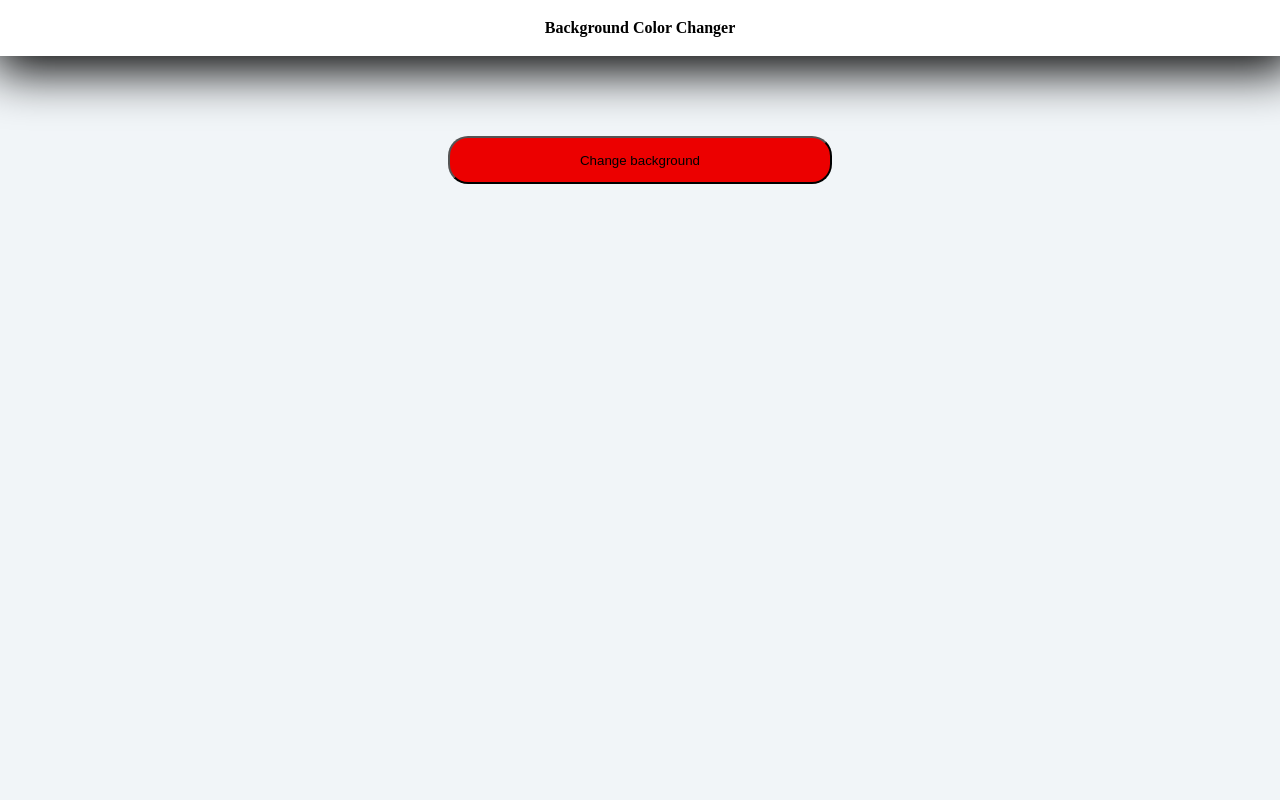
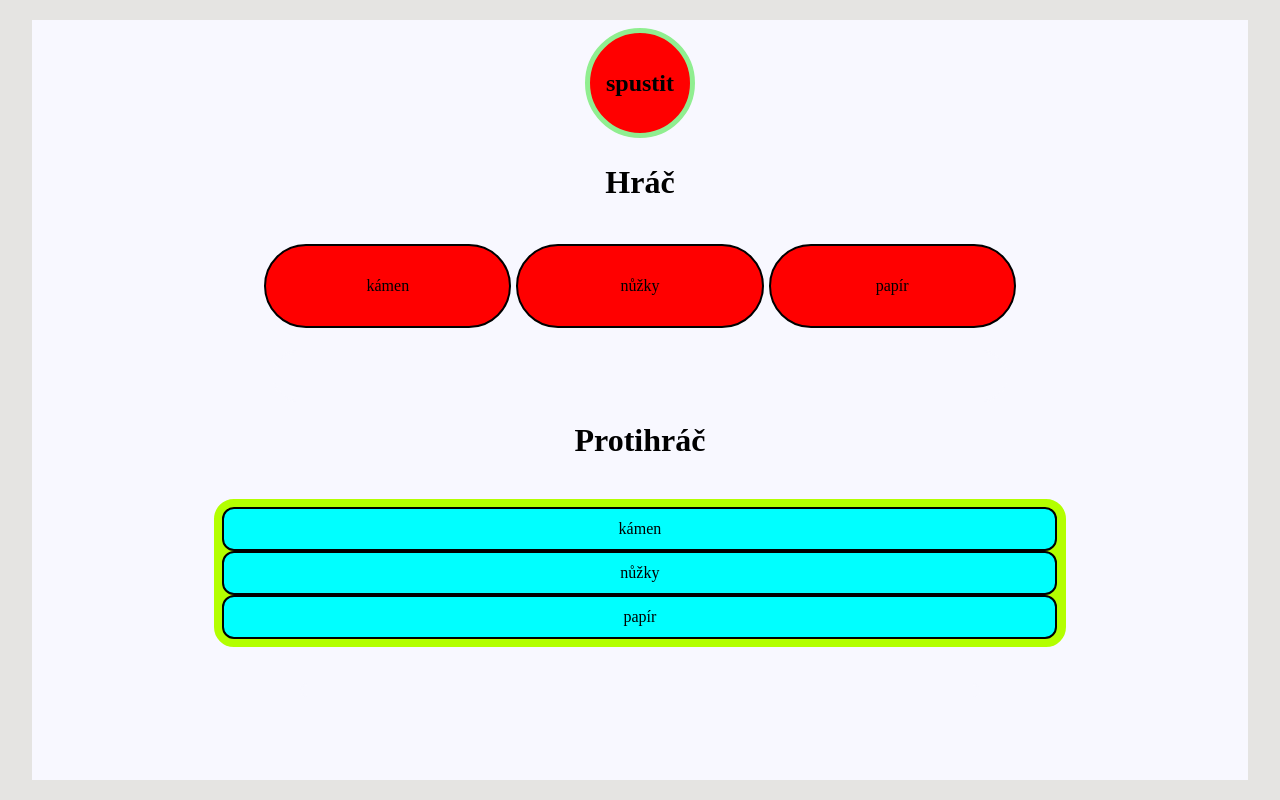
Before and after one commit to robisweb/robisweb.github.io, a plain HTML site: page index.html in a window 1280 px wide. Drawn offline with Linux system fonts and the light colour scheme.

Commit message:
Add files via upload

```diff
--- a/index.html
+++ b/index.html
@@ -1,43 +1,45 @@
 <!DOCTYPE html>
 <html lang="cs">
 <head>
-    <link rel="stylesheet" href="main.css">
+    <link rel="stylesheet" href="style.css">
     <meta charset="UTF-8">
     <meta http-equiv="X-UA-Compatible" content="IE=edge">
     <meta name="viewport" content="width=device-width, initial-scale=1.0">
-    <title>Js</title>
+    <title>Kámen, nůžky, papír</title>
 </head>
 <body>
-    <header>
-        <nav id="nav"><h4>Background Color Changer</h4></nav>
-    </header>
-    <main>
+    <div id="container">
+        <div id='score'></div>
+        <div id="end"><center><div id="start" onclick="startHry()"><p>spustit</p></div></center></div>
+        <p id="text" align='center' style="font-size: 250%;"></p><br>
+        <div class="nadpis">
+            <center><h1 id="nadpis_hrac">Hráč</h1></center>
+        </div>
 
-            <button id="button">Change background</button>
-
-    </main>
-    <footer></footer>
-
-    <script>
-        const hex = [1,2,3,4,5,6,7,8,9,"A","B","C","D","E","F"];
-        const button = document.getElementById('button');
-
-        button.addEventListener("click", function(){
-
-            var color = "#";
-            for (let i = 0; i < 6; i++) {
-                color += hex[randomIndex()];
-            }
-
-            document.body.style.backgroundColor = color;
-
-        });
-
-        function randomIndex(){
-            return Math.floor(Math.random() * hex.length)
-        }
+        <div id="player">
+            <div id="kámen">kámen</div>
+            <div id="nůžky">nůžky</div>
+            <div id="papír">papír</div>
+        </div>
+        <center><div id="confirm" ><p></p></div></center>
+        <div class="nadpis">
+            <center><h1 id="nadpis_protihrac">Protihráč</h1></center>
+        </div>
 
 
-    </script>
+        <div id="enemy">
+            <div id="kámen_e">kámen</div>
+            <div id="nůžky_e">nůžky</div>
+            <div id="papír_e">papír</div>
+        </div>
+        <br>
+        <br>
+
+        <div id="komentar"></div>
+
+    </div>
+
+
+    <script src="script.js"></script>
 </body>
 </html>
--- /dev/null
+++ b/script.js
@@ -0,0 +1,141 @@
+let playerValue;
+var score = 0;
+document.getElementById('komentar').style.borderColor = '#f8f8ff';
+function startHry() {
+
+    let start = document.getElementById('start');
+    let text = document.getElementById('text');
+    text.innerHTML = 'vyberte si |kámen|nůžky|papír| ';
+
+
+    document.getElementById('kámen').addEventListener('click', function kámenP() {
+        playerValue = 0;
+        document.getElementById('nadpis_hrac').innerHTML = 'Hráč = kámen';
+        document.getElementById('confirm').innerHTML = 'potvrdit';
+        document.getElementById('confirm').style.background = 'aqua';
+        document.getElementById('confirm').style.borderColor = 'black';
+        console.log(playerValue);
+    })
+
+    document.getElementById('nůžky').addEventListener('click', function nůžkyP() {
+
+        playerValue = 1;
+        document.getElementById('nadpis_hrac').innerHTML = 'Hráč = nůžky';
+        document.getElementById('confirm').innerHTML = 'potvrdit';
+        document.getElementById('confirm').style.background = 'aqua';
+        document.getElementById('confirm').style.borderColor = 'black';
+        console.log(playerValue);
+
+    })
+
+    document.getElementById('papír').addEventListener('click', function papírP() {
+        playerValue = 2;
+        document.getElementById('nadpis_hrac').innerHTML = 'Hráč = papír';
+        document.getElementById('confirm').innerHTML = 'potvrdit';
+        document.getElementById('confirm').style.background = 'aqua';
+        document.getElementById('confirm').style.borderColor = 'black';
+        console.log(playerValue);
+    })
+
+    document.getElementById('confirm').addEventListener('click', function potvrdit() {
+        console.log(playerValue);
+
+        let array = ['kámen', 'nůžky', 'papír'];
+        var randomIndex = parseInt(Math.random()*array.length);
+        console.log(randomIndex);
+
+        if (playerValue == 0 && randomIndex == 0){
+            console.log('tie');
+            document.getElementById('komentar').innerHTML ='Nikdo nevyhrál';
+            document.getElementById('komentar').style.color = 'black';
+            document.getElementById('komentar').style.borderColor = 'black';
+        }else if (playerValue == 1 && randomIndex == 1){
+            console.log('tie');
+            document.getElementById('komentar').innerHTML = 'Nikdo nevyhrál';
+            document.getElementById('komentar').style.color = 'black';
+            document.getElementById('komentar').style.borderColor = 'black';
+        }else if (playerValue == 2 && randomIndex == 2){
+            console.log('tie');
+            document.getElementById('komentar').innerHTML = 'Nikdo nevyhrál';
+            document.getElementById('komentar').style.color = 'black';
+            document.getElementById('komentar').style.borderColor = 'black';
+        }
+
+        if (playerValue == 0 && randomIndex == 2){
+            console.log('E_win');
+            score=score-1;
+            document.getElementById('komentar').innerHTML = 'Vyhrává protivník';
+            document.getElementById('komentar').style.color = 'red';
+            document.getElementById('komentar').style.borderColor = 'red';
+
+        }else if (playerValue == 1 && randomIndex == 0){
+            console.log('E_win');
+            score=score-1;
+            document.getElementById('komentar').innerHTML = 'Vyhrává protivník';
+            document.getElementById('komentar').style.color = 'red';
+            document.getElementById('komentar').style.borderColor = 'red';
+        }else if (playerValue == 2 && randomIndex == 1){
+            console.log('E_win');
+            score=score-1;
+            document.getElementById('komentar').innerHTML = 'Vyhrává protivník';
+            document.getElementById('komentar').style.color = 'red';
+            document.getElementById('komentar').style.borderColor = 'red';
+        }
+
+        if (playerValue == 0 && randomIndex == 1){
+            console.log('P_win');
+            score=score+1;
+            document.getElementById('komentar').innerHTML = 'Vyhrává hráč';
+            document.getElementById('komentar').style.color = 'green';
+            document.getElementById('komentar').style.borderColor = 'green';
+        }else if (playerValue == 1 && randomIndex == 2){
+            console.log('P_win');
+            score=score+1;
+            document.getElementById('komentar').innerHTML = 'Vyhrává hráč';
+            document.getElementById('komentar').style.color = 'green';
+            document.getElementById('komentar').style.borderColor = 'green';
+        }else if (playerValue == 2 && randomIndex == 0){
+            console.log('P_win');
+            score=score+1;
+            document.getElementById('komentar').innerHTML = 'Vyhrává hráč';
+            document.getElementById('komentar').style.color = 'green';
+            document.getElementById('komentar').style.borderColor = 'green';
+        }
+
+        switch (randomIndex) {
+            case 0:
+                document.getElementById('nadpis_protihrac').innerHTML = 'Protihráč = kámen';
+                document.getElementById('kámen_e').style.backgroundColor = 'green';
+                document.getElementById('nůžky_e').style.backgroundColor = 'red';
+                document.getElementById('papír_e').style.backgroundColor = 'red';
+                break;
+                case 1:
+                document.getElementById('nadpis_protihrac').innerHTML = 'Protihráč = nůžky';
+                document.getElementById('kámen_e').style.backgroundColor = 'red';
+                document.getElementById('nůžky_e').style.backgroundColor = 'green';
+                document.getElementById('papír_e').style.backgroundColor = 'red';
+                break;
+            case 2:
+                document.getElementById('nadpis_protihrac').innerHTML = 'Protihráč = papír';
+                document.getElementById('kámen_e').style.backgroundColor = 'red';
+                document.getElementById('nůžky_e').style.backgroundColor = 'red';
+                document.getElementById('papír_e').style.backgroundColor = 'green';
+                break;
+        }
+        document.getElementById('score').innerHTML= 'Score: '+score;
+        console.log(score);
+        if (score > 0){
+            document.getElementById('score').style.color = 'green';
+        }else if(score < 0){
+            document.getElementById('score').style.color = 'red';
+        }else{
+            document.getElementById('score').style.color = 'black';
+        }
+
+
+    })
+
+
+    document.getElementById('end').innerHTML= '';
+
+};
--- /dev/null
+++ b/style.css
@@ -0,0 +1,107 @@
+*{
+    margin: 0;
+    padding: 0;
+}
+ #kámen, #nůžky, #papír{
+    background-color: red;
+    border-radius: 50px;
+    width: 20%;
+    height: 10vh;
+    display: inline-block;
+    text-align: center;
+    line-height: 10vh;
+    margin: 2.5px;
+    border: 2px solid;
+}
+ #player{
+    display: flex;
+    justify-content: center;
+    align-items: center;
+}
+.nadpis{
+    margin: 1vh 0 5vh;
+}
+#enemy{
+    margin: 5vh 15% 0 ;
+    border: 1vh solid rgb(179, 255, 0);
+    cursor: not-allowed;
+    border-radius: 20px;
+    background-color: rgb(179, 255, 0);
+}
+#kámen_e,#nůžky_e,#papír_e{
+    display: inline-block;
+    height: 5vh;
+    text-align: center;
+    line-height: 5vh;
+    border: 2px solid;
+    width: 99.5%;
+    border-radius: 1.5vh;
+    background-color: aqua;
+    transition: background 1s ease 0.2s;
+}
+#confirm{
+    margin: 20px;
+    display: block;
+    height: 6vh;
+    line-height: 6vh;
+    text-align: center;
+    border: 2px solid #f8f8ff;
+    width: 60%;
+    border-radius: 25px;
+
+    transition: background 1s ease 0.2s;
+    font-size: 150%;
+}
+#start{
+    border:5px solid lightgreen;
+    display: inline-block;
+    height: 100px;
+    width: 100px;
+    border-radius: 50%;
+    line-height: 100px;
+    background: red;
+    font-size: 150%;
+    font-weight: bold;
+    margin-top: 1vh;
+}
+#confirm:hover{cursor: pointer;}
+#start:hover {
+    background-color: rgb(71, 236, 71);
+    cursor: pointer;
+    transition: 0.3s background;
+}
+#start:active , #confirm:active{
+    background-color: green;
+}
+#kámen:hover,#nůžky:hover,#papír:hover{
+    background-color: rgb(71, 236, 71);
+    cursor: pointer;
+    transition: 0.35s background;
+}
+#score {
+    text-align: center;
+    font-size: 5vh;
+    font-weight: 1000;
+}
+#komentar{
+    text-align: center;
+    font-size: 7vh;
+    border: 2px solid;
+    border-radius: 10px;
+    padding: 5px;
+    margin: 0 22%;
+}
+
+#container{
+    background: #f8f8ff;
+    padding:0 auto;
+    margin: 2.5vh auto;
+    width: 95%;
+    height: 95vh;
+
+
+
+}
+body{
+    background-color: #e5e4e2;
+}
```
